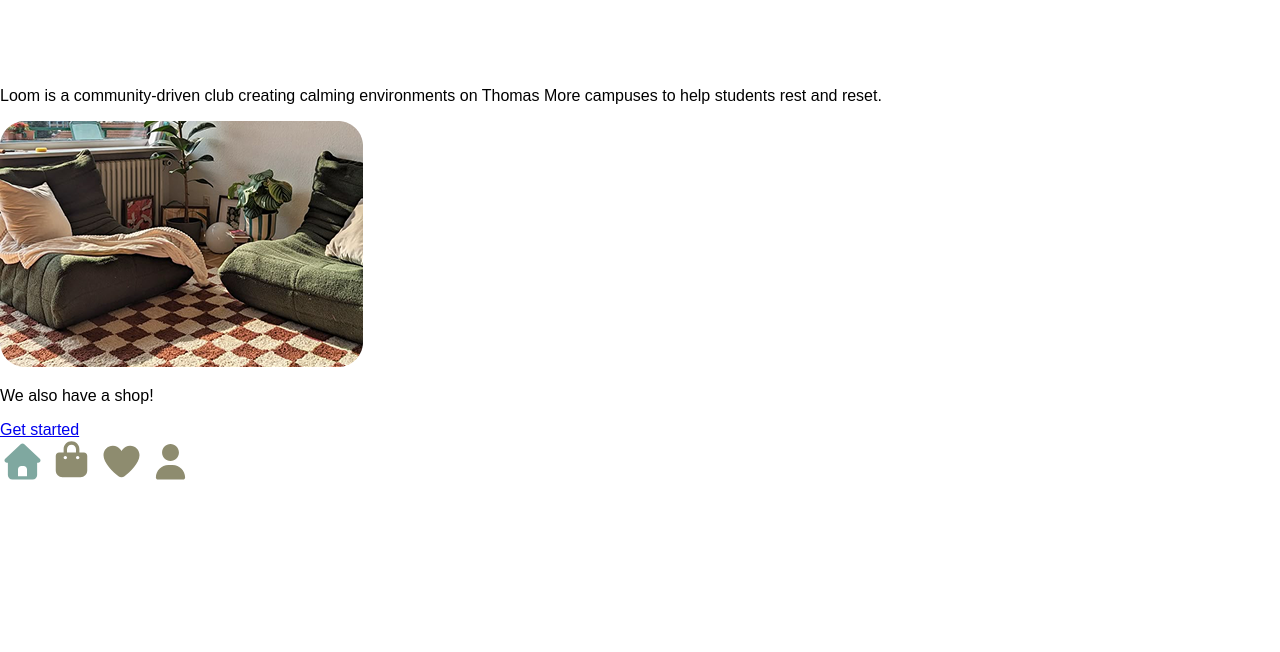
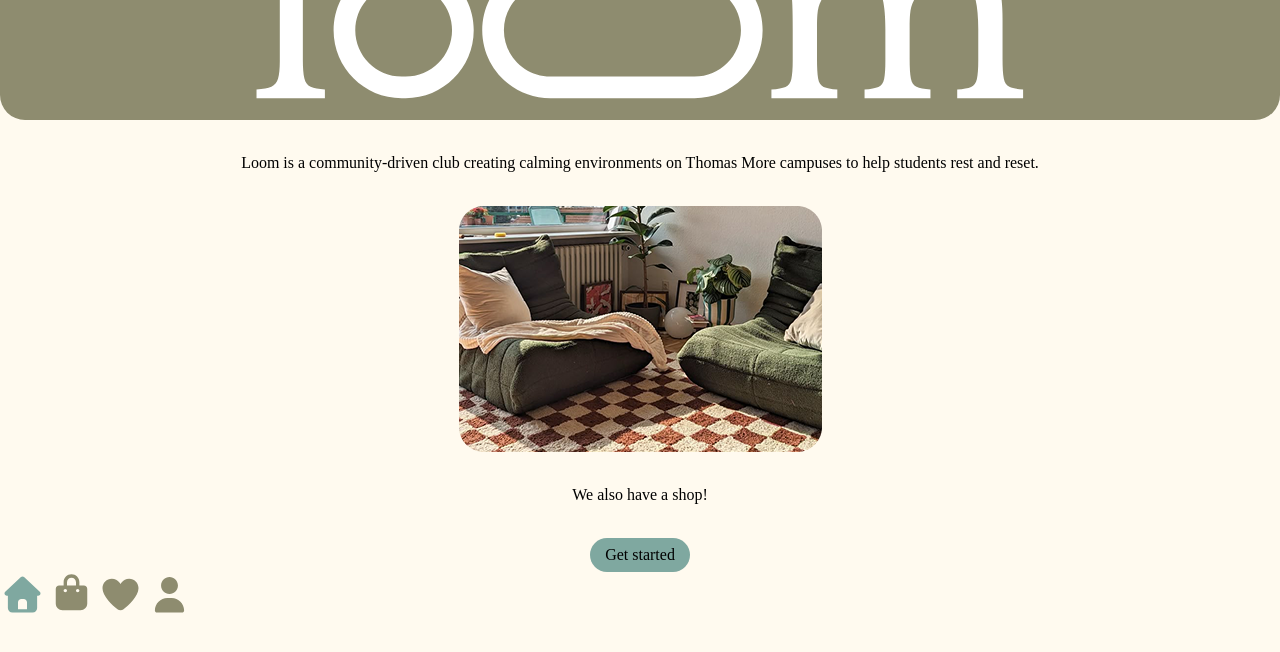
Before and after one commit to wolfvanzulpere/lab-1-app, a plain HTML site: page main.html in a window 1280 px wide. Drawn offline with Linux system fonts and the light colour scheme.

Commit message:
nav + main van hoofdpagina

```diff
--- a/css/style.css
+++ b/css/style.css
@@ -1,3 +1,20 @@
+:root {
+  --groen: #8e8c6f;
+  --beige: #f3e8d2;
+  --offwhite: #FFFAEF;
+  --blauw: #7FA8A0;
+}
+
+
+html{
+    font-family: Agrandir;
+    background-color: var(--offwhite);
+}
+
+a {
+    text-decoration: none;
+}
+
 #loading-page {
   background-color: hsla(15, 48%, 58%, 1);
   background-image: radial-gradient(
@@ -16,3 +33,43 @@
     justify-content: center;
     align-items: center;
 }
+
+.header-main {
+    background-color: var(--groen);
+    display: flex;
+    justify-content: center;
+    height: 80px;
+    align-items: end;
+    padding: 20px;
+    border-bottom-left-radius: 25px;
+    border-bottom-right-radius: 25px;
+}
+
+.header-main img{
+    width: 60vw;
+    height: auto;
+}
+
+.main-main {
+    display: flex;
+    flex-direction: column;
+    align-items: center;
+}
+
+.main-main p {
+    text-align: center;
+    max-width: 85vw;
+    height: auto;
+    padding: 18px 0;
+}
+
+.main-main img {
+    max-width: 90vw;
+}
+
+.main-main a {
+    color: black;
+    background-color: var(--blauw);
+    padding: 8px 15px;
+    border-radius: 100px;
+}
--- a/main.html
+++ b/main.html
@@ -8,20 +8,20 @@
     <title>Loom</title>
 </head>
 <body>
-    <header>
+    <header class="header-main">
         <img src="img/logo finale.svg" alt="">
     </header>
-    <main>
+    <main class="main-main">
         <p>Loom is a community-driven club creating calming environments on Thomas More campuses to help students rest and reset.</p>
         <img src="img/Rectangle 8979.png" alt="">
         <p>We also have a shop!</p>
         <a href="#">Get started</a>
     </main>
     <nav>
-        <img src="img/house-solid-full 1.svg" alt="">
-        <img src="img/bag-shopping-solid-full 1.svg" alt="">
-        <img src="img/heart-solid-full 1.svg" alt="">
-        <img src="img/user-solid-full 1.svg" alt="">
+        <a href="main.html"><img src="img/house-solid-full 1.svg" alt=""></a>
+        <a href="shop.html"><img src="img/bag-shopping-solid-full 1.svg" alt=""></a>
+        <a href="saved.html"><img src="img/heart-solid-full 1.svg" alt=""></a>
+        <a href="profile.html"><img src="img/user-solid-full 1.svg" alt=""></a>
     </nav>
 </body>
 </html>
```
Also changed, not shown: index.html (+1 -2 lines), profile.html (added), saved.html (added).
